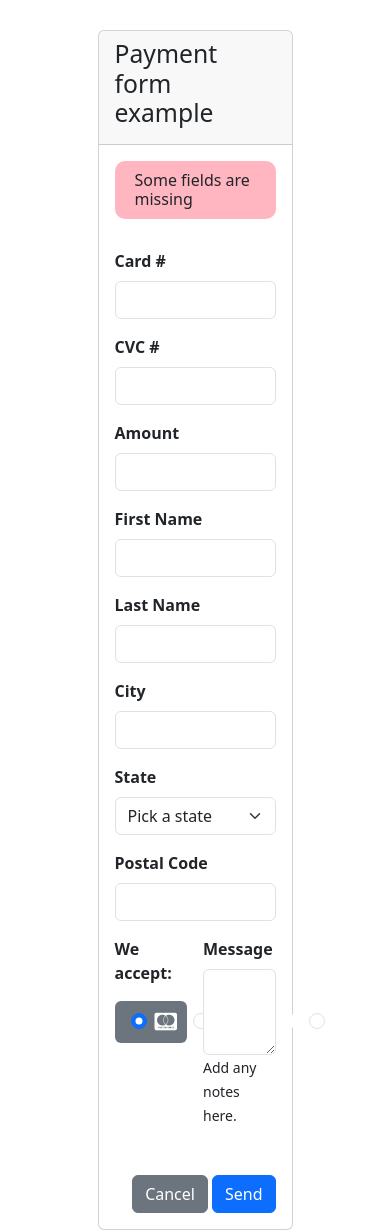
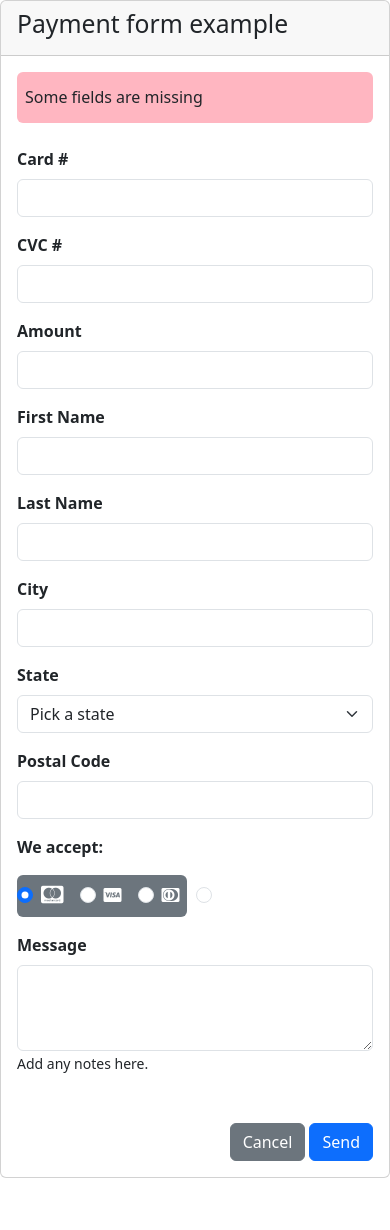
Before and after one commit to 4GeeksAcademy/form-cesar, a plain HTML site: page index.html in a window 390 px wide. After the commit the page ends 1178 px from the top, so only its background shows below. Drawn offline with nearby package versions, Linux system fonts and the light colour scheme.

Commit message:
corrección responsive

```diff
--- a/index.html
+++ b/index.html
@@ -15,9 +15,9 @@
           <h2>Payment form example</h2>
         </div>
         <div class="card-body">
-          <h6 class="card-title">Some fields are missing</h6>
+          <h6 class="card-title rounded ps-2 pt-3 pb-3">Some fields are missing</h6>
           <div class="card-text ">
-          <form class="row g-3">
+          <form class="row g-3 mt-2">
             <div class="col-md-5">
                 <label for="inputCity" class="form-label fw-semibold">Card #</label>
                 <input type="password" class="form-control" id="inputCity">
@@ -60,7 +60,7 @@
               We accept:
               <!--iconos-->
              <div class="box">
-              <div class="col-sm-7 d-flex bg-secondary rounded pt-2 pb-2 mt-3 ps-3 pe-2">
+              <div class="col-md-6 col-sm-12 d-flex bg-secondary rounded pt-2 pb-2 mt-3">
 
                 <div class="form-check">
                       <input class="form-check-input" type="radio" name="gridRadios" id="gridRadios1" value="option1" checked>
@@ -90,7 +90,7 @@
              </div>
             </div>
             <!--textarea-->
-            <div class="col-6">
+            <div class="col-sm-12 col-md-6">
               <label for="inputarea" class="form-label fw-semibold">Message</label>
               <textarea class="form-control textarea" rows="3" cols="50"></textarea>
                <small>Add any notes here.</small>
--- a/styles.css
+++ b/styles.css
@@ -1,12 +1,5 @@
-.cardgeneral{
-    width:50%;
-    margin:auto;
-    padding-top: 30px;
-    padding-bottom: 30px;
-}
+
 .card-title{
     background-color:lightpink;
-    border-radius:10px;
-    padding: 10px 0px 10px 20px;
-    margin-bottom: 30px;
+
 }
```
